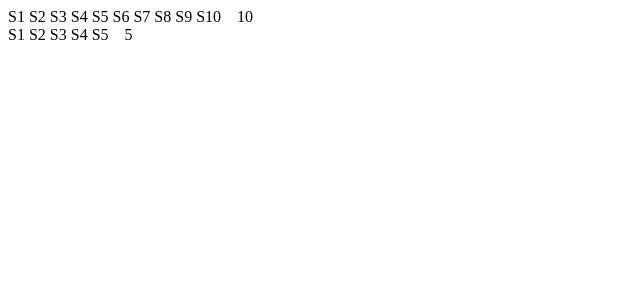
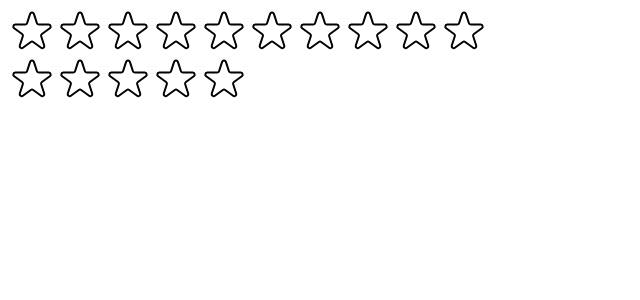
Before and after one commit to agiraldomolina/usepopcorn, a React (Create React App) app: page / in a window 1280 px wide. Shown: the top 300 px of the page, without its empty margins (0-640 px from the left). Built offline with nearby package versions, Linux system fonts and the light colour scheme.

Commit message:
Creating the Stars

```diff
--- a/src/StarRating.js
+++ b/src/StarRating.js
@@ -1,3 +1,5 @@
+import {useState} from 'react';
+
 const containerStyle ={
     display: 'flex',
     alignItems: 'center',
@@ -6,21 +8,106 @@
 
 const starContainerStyle={
     display: 'flex',
-    gap: '4px',
 }
 
 const textStyle={
     lineHeight: '1',
     margin: '0'
 }
-export default function StarRating({maxRating =5}){
+
+const starStyle ={
+    width:'48px',
+    height: '48px',
+    display:'block',
+    cursor: 'pointer',
+}
+export default function StarRating({maxRating}){
+    const [rating, setRating] = useState(0);
+
+    function handleRating(rating){
+        setRating(rating);
+    }
+
     return (
         <div style={containerStyle}>
             <div style ={starContainerStyle}>
                 {Array.from({length:maxRating},(_,i)=>
-                (<span>S{i+1}</span>))}
+                (<Star
+                    key={i}
+                    onRate={()=>handleRating(i+1)}
+                    fullStar={rating >= i+1}
+                />))}
             </div>
-            <p style={textStyle}>{maxRating}</p>
+            <p style={textStyle}>{rating || ''}</p>
         </div>
     )
 }
+
+function Star({onRate, fullStar=false}){
+    return (
+        <span role='button' style={starStyle} onClick={onRate}>
+        {
+            fullStar
+            ?
+                <svg
+                    xmlns="http://www.w3.org/2000/svg"
+                    viewBox="0 0 20 20"
+                    fill="#000"
+                    stroke="#000"
+                    >
+                    <path
+                        d="M9.049 2.927c.3-.921 1.603-.921 1.902 0l1.07 3.292a1 1 0 00.95.69h3.462c.969 0 1.371 1.24.588 1.81l-2.8 2.034a1 1 0 00-.364 1.118l1.07 3.292c.3.921-.755 1.688-1.54 1.118l-2.8-2.034a1 1 0 00-1.175 0l-2.8 2.034c-.784.57-1.838-.197-1.539-1.118l1.07-3.292a1 1 0 00-.364-1.118L2.98 8.72c-.783-.57-.38-1.81.588-1.81h3.461a1 1 0 00.951-.69l1.07-3.292z"
+                    />
+                </svg>
+            :
+                <svg
+                    xmlns="http://www.w3.org/2000/svg"
+                    fill="none"
+                    viewBox="0 0 24 24"
+                    stroke="#000"
+                    >
+                    <path
+                        strokeLinecap="round"
+                        strokeLinejoin="round"
+                        strokeWidth="{2}"
+                        d="M11.049 2.927c.3-.921 1.603-.921 1.902 0l1.519 4.674a1 1 0 00.95.69h4.915c.969 0 1.371 1.24.588 1.81l-3.976 2.888a1 1 0 00-.363 1.118l1.518 4.674c.3.922-.755 1.688-1.538 1.118l-3.976-2.888a1 1 0 00-1.176 0l-3.976 2.888c-.783.57-1.838-.197-1.538-1.118l1.518-4.674a1 1 0 00-.363-1.118l-3.976-2.888c-.784-.57-.38-1.81.588-1.81h4.914a1 1 0 00.951-.69l1.519-4.674z"
+                    />
+                </svg>
+        }
+
+        </span>
+    )
+}
+
+/*
+FULL STAR
+
+<svg
+  xmlns="http://www.w3.org/2000/svg"
+  viewBox="0 0 20 20"
+  fill="#000"
+  stroke="#000"
+>
+  <path
+    d="M9.049 2.927c.3-.921 1.603-.921 1.902 0l1.07 3.292a1 1 0 00.95.69h3.462c.969 0 1.371 1.24.588 1.81l-2.8 2.034a1 1 0 00-.364 1.118l1.07 3.292c.3.921-.755 1.688-1.54 1.118l-2.8-2.034a1 1 0 00-1.175 0l-2.8 2.034c-.784.57-1.838-.197-1.539-1.118l1.07-3.292a1 1 0 00-.364-1.118L2.98 8.72c-.783-.57-.38-1.81.588-1.81h3.461a1 1 0 00.951-.69l1.07-3.292z"
+  />
+</svg>
+
+
+EMPTY STAR
+
+<svg
+  xmlns="http://www.w3.org/2000/svg"
+  fill="none"
+  viewBox="0 0 24 24"
+  stroke="#000"
+>
+  <path
+    strokeLinecap="round"
+    strokeLinejoin="round"
+    strokeWidth="{2}"
+    d="M11.049 2.927c.3-.921 1.603-.921 1.902 0l1.519 4.674a1 1 0 00.95.69h4.915c.969 0 1.371 1.24.588 1.81l-3.976 2.888a1 1 0 00-.363 1.118l1.518 4.674c.3.922-.755 1.688-1.538 1.118l-3.976-2.888a1 1 0 00-1.176 0l-3.976 2.888c-.783.57-1.838-.197-1.538-1.118l1.518-4.674a1 1 0 00-.363-1.118l-3.976-2.888c-.784-.57-.38-1.81.588-1.81h4.914a1 1 0 00.951-.69l1.519-4.674z"
+  />
+</svg>
+
+*/
```
